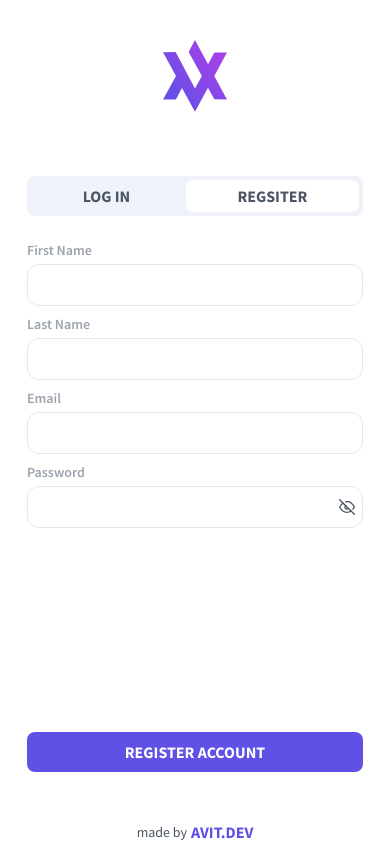
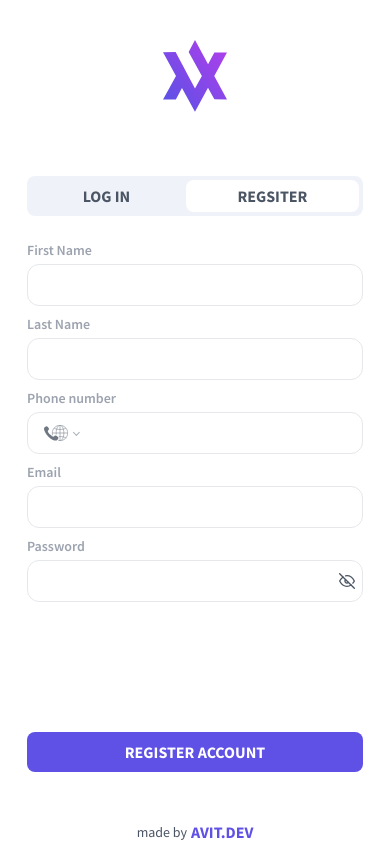
Before and after one commit to Riyenz/next-seed, a Next.js app: page /auth/register in a window 390 px wide. Built offline with nearby package versions, Linux system fonts and the light colour scheme; no server answers.

Commit message:
feat: integrate react hook form and add phone

```diff
--- a/app/auth/register/page.tsx
+++ b/app/auth/register/page.tsx
@@ -5,49 +5,83 @@ import Logo from '@/assets/logos/AVIT.DEV.svg';
 import PasswordInput from '@/components/PasswordInput';
 import { AppDispatch } from '@/store/store';
 import { authRegister } from '@/slices/authSlice';
-import { IAuth } from '@/models/auth';
 import { useDispatch } from 'react-redux';
 import { useRouter } from 'next/navigation';
 import { useState } from 'react';
 import classNames from 'classnames';
+import PhoneNumberInput from '@/components/PhoneNumberInput';
+import { Controller, RegisterOptions, useForm } from 'react-hook-form';
 
 export default function Register() {
   const router = useRouter();
   const dispatch = useDispatch<AppDispatch>();
 
   const [isLoading, setIsLoading] = useState(false);
-  const [errorMessages, setErrorMessages] = useState({} as Partial<IAuth>);
-  const [firstName, setFirstName] = useState('');
-  const [lastName, setLastName] = useState('');
-  const [email, setEmail] = useState('');
-  const [password, setPassword] = useState('');
+  const {
+    register,
+    handleSubmit,
+    control,
+    formState: { errors },
+    setError,
+  } = useForm();
 
-  const onRegister = async (e: any) => {
-    e.preventDefault();
+  const formValidation: { [key: string]: RegisterOptions } = {
+    firstName: {
+      required: {
+        value: true,
+        message: 'First name is required',
+      },
+    },
+    lastName: {
+      required: {
+        value: true,
+        message: 'Last name is required',
+      },
+    },
+    phone: {
+      required: {
+        value: true,
+        message: 'Phone is required',
+      },
+    },
+    email: {
+      required: {
+        value: true,
+        message: 'Email is required',
+      },
+      pattern: {
+        value: /\S+@\S+\.\S+/,
+        message: 'Entered value does not match email format',
+      },
+    },
+    password: {
+      required: {
+        value: true,
+        message: 'Password is required',
+      },
+    },
+  };
 
-    if (!email || !password || !firstName || !lastName) {
-      setErrorMessages({
-        firstName: !firstName ? 'First name is required' : '',
-        lastName: !lastName ? 'Last name is required' : '',
-        email: !email ? 'Email is required' : '',
-        password: !password ? 'Password is required' : '',
+  const onRegister = handleSubmit(async (authParams) => {
+    setIsLoading(true);
+    const response = await dispatch(authRegister(authParams));
+    setIsLoading(false);
+
+    const errors = response.payload.errors;
+
+    if (errors) {
+      Object.keys(errors).forEach((errorKey) => {
+        setError(errorKey, {
+          type: 'server',
+          message: errors[errorKey],
+        });
       });
 
       return;
     }
 
-    setIsLoading(true);
-    const response = await dispatch(authRegister({ firstName, lastName, email, password }));
-    setIsLoading(false);
-
-    if (response.payload.errors) {
-      setErrorMessages(response.payload.errors);
-
-      return;
-    }
-
     router.push('/');
-  };
+  });
 
   return (
     <>
@@ -75,19 +109,18 @@ export default function Register() {
               First Name
             </label>
             <input
+              {...register('firstName', formValidation.firstName)}
               type='text'
               className={classNames({
                 'border border-gray-200 px-4 py-2 rounded-xl w-full': true,
-                '!border-error': !!errorMessages.firstName,
+                '!border-error': !!errors.firstName,
               })}
               autoComplete='new-password'
               autoFocus={true}
               tabIndex={0}
-              value={firstName}
-              onChange={(e) => setFirstName(e.target.value)}
             />
-            {errorMessages.firstName && (
-              <p className='text-error text-sm  absolute right-0 -bottom-5'>{errorMessages.firstName}</p>
+            {errors.firstName && (
+              <p className='text-error text-sm  absolute right-0 -bottom-5'>{errors.firstName.message}</p>
             )}
           </div>
 
@@ -96,20 +129,34 @@ export default function Register() {
               Last Name
             </label>
             <input
+              {...register('lastName', formValidation.lastName)}
               type='text'
               className={classNames({
                 'border border-gray-200 px-4 py-2 rounded-xl w-full': true,
-                '!border-error': !!errorMessages.lastName,
+                '!border-error': !!errors.lastName,
               })}
               autoComplete='new-password'
               autoFocus={true}
               tabIndex={0}
-              value={lastName}
-              onChange={(e) => setLastName(e.target.value)}
             />
-            {errorMessages.lastName && (
-              <p className='text-error text-sm  absolute right-0 -bottom-5'>{errorMessages.lastName}</p>
+            {errors.lastName && (
+              <p className='text-error text-sm  absolute right-0 -bottom-5'>{errors.lastName.message}</p>
             )}
+          </div>
+
+          <div className='flex flex-col gap-1 relative'>
+            <label htmlFor='phone' className='font-semibold text-sm text-gray-400'>
+              Phone number
+            </label>
+            <Controller
+              control={control}
+              name='phone'
+              rules={formValidation.phone}
+              render={({ field: { value, onChange } }) => (
+                <PhoneNumberInput value={value} onChange={onChange} isInvalid={!!errors.phone} />
+              )}
+            />
+            {errors.phone && <p className='text-error text-sm  absolute right-0 -bottom-5'>{errors.phone.message}</p>}
           </div>
 
           <div className='flex flex-col gap-1 relative'>
@@ -117,33 +164,34 @@ export default function Register() {
               Email
             </label>
             <input
+              {...register('email', formValidation.email)}
               type='email'
               className={classNames({
                 'border border-gray-200 px-4 py-2 rounded-xl': true,
-                '!border-error': !!errorMessages.email,
+                '!border-error': !!errors.email,
               })}
               autoComplete='new-password'
               autoFocus={true}
               tabIndex={0}
-              value={email}
-              onChange={(e) => setEmail(e.target.value)}
             />
-            {errorMessages.email && (
-              <p className='text-error text-sm  absolute right-0 -bottom-5'>{errorMessages.email}</p>
-            )}
+            {errors.email && <p className='text-error text-sm  absolute right-0 -bottom-5'>{errors.email.message}</p>}
           </div>
 
           <div className='flex flex-col gap-1 relative'>
             <label htmlFor='password' className='font-semibold text-sm text-gray-400'>
               Password
             </label>
-            <PasswordInput
-              isInvalid={!!errorMessages.password}
-              value={password}
-              onChange={(e) => setPassword(e.target.value)}
+
+            <Controller
+              control={control}
+              name='password'
+              rules={formValidation.password}
+              render={({ field: { value, onChange } }) => (
+                <PasswordInput value={value} onChange={onChange} isInvalid={!!errors.password} />
+              )}
             />
-            {errorMessages.password && (
-              <p className='text-error text-sm absolute right-0 -bottom-5'>{errorMessages.password}</p>
+            {errors.password && (
+              <p className='text-error text-sm absolute right-0 -bottom-5'>{errors.password.message}</p>
             )}
           </div>
         </div>
--- /dev/null
+++ b/components/PhoneNumberInput.tsx
@@ -0,0 +1,24 @@
+import classNames from 'classnames';
+import PhoneInput from 'react-phone-number-input';
+import 'react-phone-number-input/style.css';
+
+export interface IPhoneNumberInputParams {
+  name: string;
+  value: string;
+  onChange: any;
+  isInvalid: boolean;
+}
+
+export default function PhoneNumberInput({ name, value, onChange, isInvalid }: Partial<IPhoneNumberInputParams>) {
+  return (
+    <PhoneInput
+      name={name}
+      className={classNames({
+        'border border-gray-200 px-4 py-2 rounded-xl w-full': true,
+        '!border-error': isInvalid,
+      })}
+      value={value}
+      onChange={(val) => onChange(val)}
+    />
+  );
+}
--- a/models/auth.ts
+++ b/models/auth.ts
@@ -2,5 +2,6 @@ export interface IAuth {
   email: string;
   password: string;
   firstName: string;
-  lastName: string
+  lastName: string;
+  phone: string;
 }
--- a/package.json
+++ b/package.json
@@ -23,7 +23,9 @@
     "postcss": "8.4.23",
     "react": "18.2.0",
     "react-dom": "18.2.0",
+    "react-hook-form": "^7.44.3",
     "react-icons": "^4.8.0",
+    "react-phone-number-input": "^3.2.23",
     "react-redux": "^8.0.5",
     "sass": "^1.62.1",
     "tailwindcss": "3.3.2",
```
Also changed, not shown: 1 other file (tests, documents, lock files or other folders).
